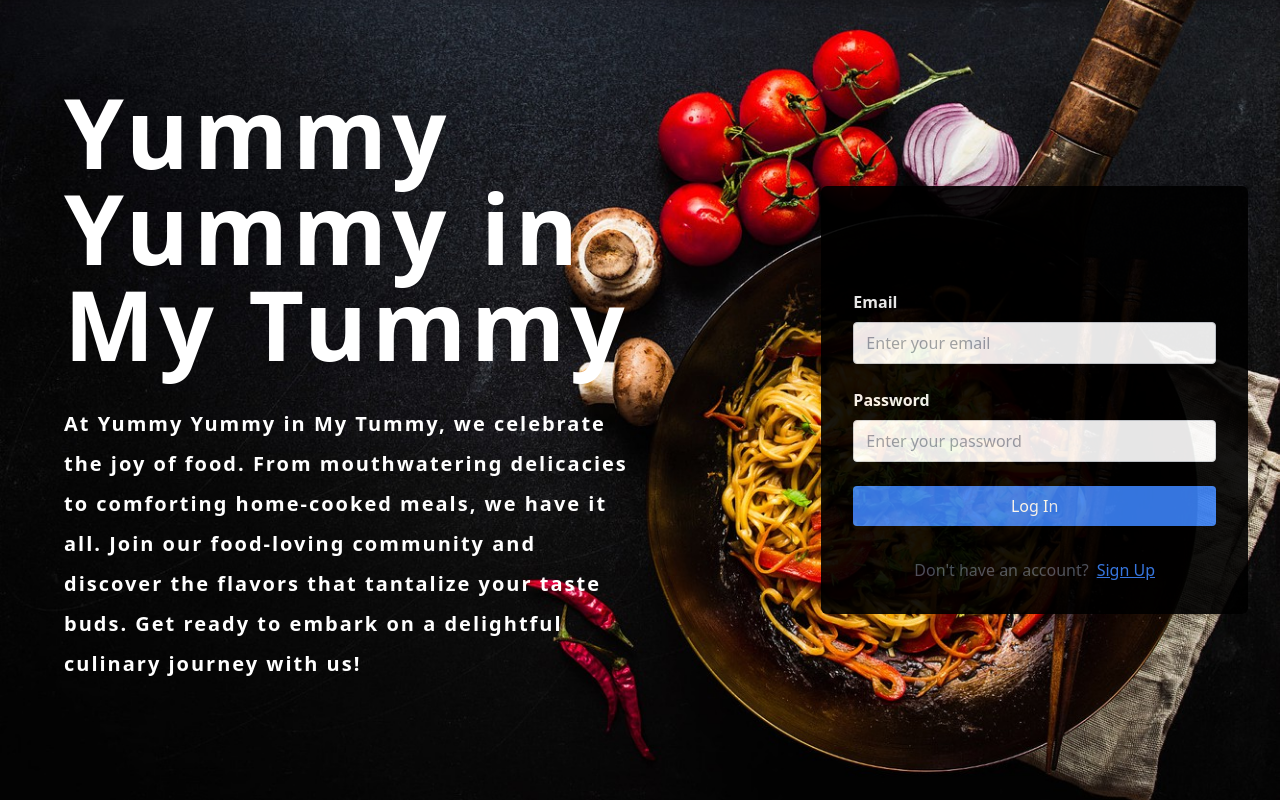
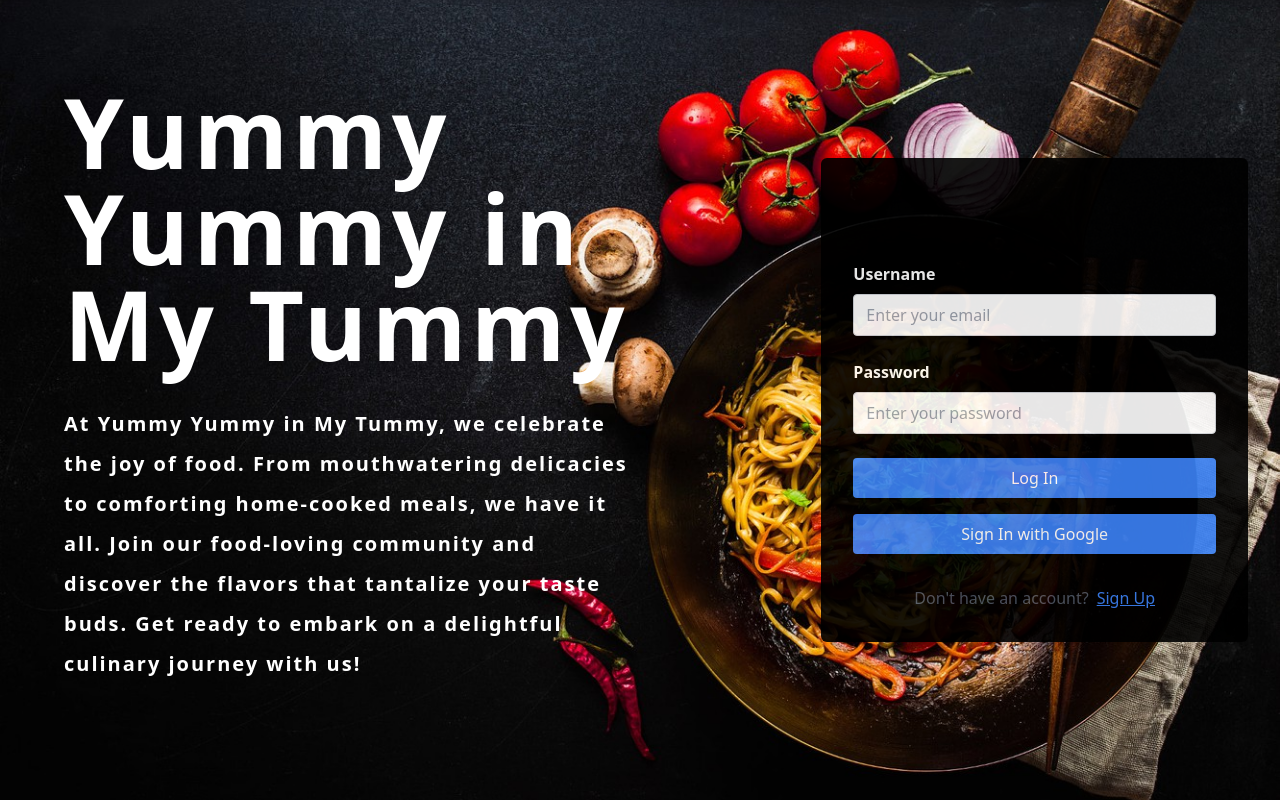
Before and after one commit to sharleenawinja/recipe-sharing-app, a React (Vite) app: page /login in a window 1280 px wide. Built offline with nearby package versions, Linux system fonts and the light colour scheme; no server answers.

Commit message:
sign in with google

```diff
--- a/src/pages/auth/LogIn.tsx
+++ b/src/pages/auth/LogIn.tsx
@@ -1,7 +1,11 @@
 import { useState } from "react";
 import { useNavigate } from "react-router-dom";
 import { auth } from "../../../firebase.config";
-import { signInWithEmailAndPassword } from "firebase/auth";
+import {
+  signInWithEmailAndPassword,
+  GoogleAuthProvider,
+  signInWithPopup,
+} from "firebase/auth";
 import AuthDetails from "./AuthDetails";
 
 const LogIn = () => {
@@ -14,6 +18,20 @@ const LogIn = () => {
   const handleLogin = (e: React.FormEvent<HTMLFormElement>) => {
     e.preventDefault();
     signInWithEmailAndPassword(auth, email, password)
+      .then((userCredentials) => {
+        console.log(userCredentials);
+        setLoggedIn(true);
+        navigate("/tips");
+      })
+      .catch((error) => {
+        console.error(error);
+        alert("Invalid credentials. Please try again.");
+      });
+  };
+
+  const handleGoogleSignIn = () => {
+    const provider = new GoogleAuthProvider();
+    signInWithPopup(auth, provider)
       .then((userCredentials) => {
         console.log(userCredentials);
         setLoggedIn(true);
@@ -54,7 +72,7 @@ const LogIn = () => {
                 htmlFor="username"
                 className="block text-white font-bold mb-2"
               >
-                Email
+                Username
               </label>
               <input
                 type="text"
@@ -90,12 +108,12 @@ const LogIn = () => {
               Log In
             </button>
           </form>
-          {loggedIn && (
-            <>
-              <p className="mt-4 text-green-500">Logged in successfully!</p>
-              <AuthDetails />
-            </>
-          )}
+          <button
+            onClick={handleGoogleSignIn}
+            className="w-full bg-blue-500 text-white py-2 px-4 rounded mt-4 hover:bg-red-700 focus:outline-none focus:bg-red-700"
+          >
+            Sign In with Google
+          </button>
           <div className="flex items-center justify-center mt-8">
             <p className="text-gray-600">Don't have an account?</p>
             <button
```
